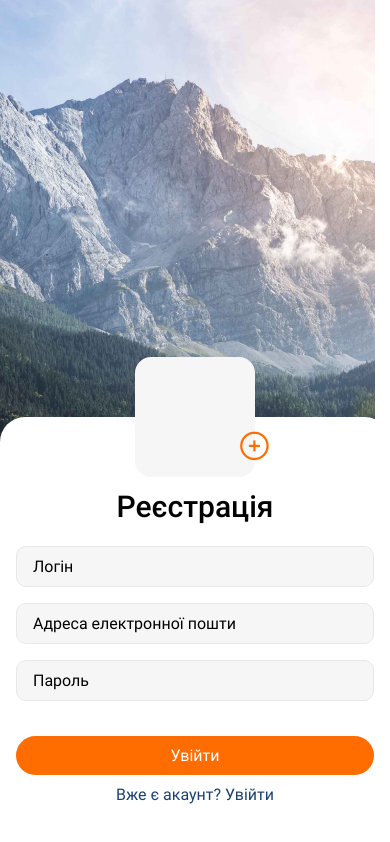
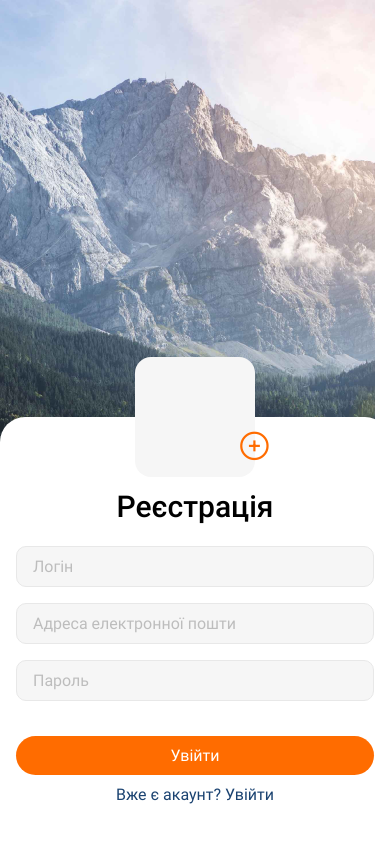
Before and after one commit to Tatiana-Kashcha/AwesomeProject, a React Native app: screen / in a window 390 px wide. Built offline with nearby package versions, Linux system fonts and the light colour scheme.

Commit message:
add focus

```diff
--- a/src/screens/LoginScreen.jsx
+++ b/src/screens/LoginScreen.jsx
@@ -19,10 +19,12 @@ export default function LoginScreen() {
             <TextInput
               style={[styles.input, styles.textBasic, styles.inputFirst]}
               placeholder="Адреса електронної пошти"
+              placeholderTextColor={'#BDBDBD'}
             />
             <TextInput
               style={[styles.input, styles.textBasic]}
               placeholder="Пароль"
+              placeholderTextColor={'#BDBDBD'}
             />
 
             <TouchableOpacity style={styles.button}>
--- a/src/screens/RegistrationScreen.jsx
+++ b/src/screens/RegistrationScreen.jsx
@@ -1,4 +1,4 @@
-import React from "react";
+import React, { useState } from "react";
 import {
   StyleSheet,
   Text,
@@ -11,6 +11,8 @@ import { Formik } from "formik";
 import { Ionicons } from "@expo/vector-icons";
 
 export default function RegistrationScreen() {
+  const [focus, setFocus] = useState("");
+
   return (
     <SafeAreaView style={styles.container}>
       <View style={styles.thumb}>
@@ -21,16 +23,25 @@ export default function RegistrationScreen() {
         <Formik>
           <View style={styles.form}>
             <TextInput
-              style={[styles.input, styles.textBasic, styles.inputFirst]}
               placeholder="Логін"
+              placeholderTextColor={'#BDBDBD'}
+              style={[styles.input, styles.textBasic, styles.inputFirst, focus.FocusedItem === "login" ? styles.inputOnFocus : styles.inputOnBlur]}
+              onFocus={() => setFocus({FocusedItem: "login"})}
+              onBlur={() => setFocus({FocusedItem: ""})}
             />
             <TextInput
-              style={[styles.input, styles.textBasic]}
               placeholder="Адреса електронної пошти"
+              placeholderTextColor={'#BDBDBD'}
+              style={[styles.input, styles.textBasic, focus.FocusedItem === "email" ? styles.inputOnFocus : styles.inputOnBlur]}
+              onFocus={() => setFocus({FocusedItem: "email"})}
+              onBlur={() => setFocus({FocusedItem: ""})}
             />
             <TextInput
-              style={[styles.input, styles.textBasic]}
               placeholder="Пароль"
+              placeholderTextColor={'#BDBDBD'}
+              style={[styles.input, styles.textBasic, focus.FocusedItem === "password" ? styles.inputOnFocus : styles.inputOnBlur]}
+              onFocus={() => setFocus({FocusedItem: "password"})}
+              onBlur={() => setFocus({FocusedItem: ""})}
             />
 
             <TouchableOpacity style={styles.button}>
@@ -87,12 +98,18 @@ const styles = StyleSheet.create({
   input: {
     paddingVertical: 10,
     paddingHorizontal: 16,
-    borderColor: "#E8E8E8",
-    backgroundColor: "#f6f6f6",
     width: "100%",
     borderWidth: 1,
     borderRadius: 10,
     marginTop: 16,
+  },
+  inputOnFocus: {
+    backgroundColor: "#fff",
+    borderColor: '#FF6C00',
+  },
+  inputOnBlur: {
+    backgroundColor: "#f6f6f6",
+    borderColor: '#E8E8E8'
   },
   inputFirst: {
     marginTop: 0,
```
